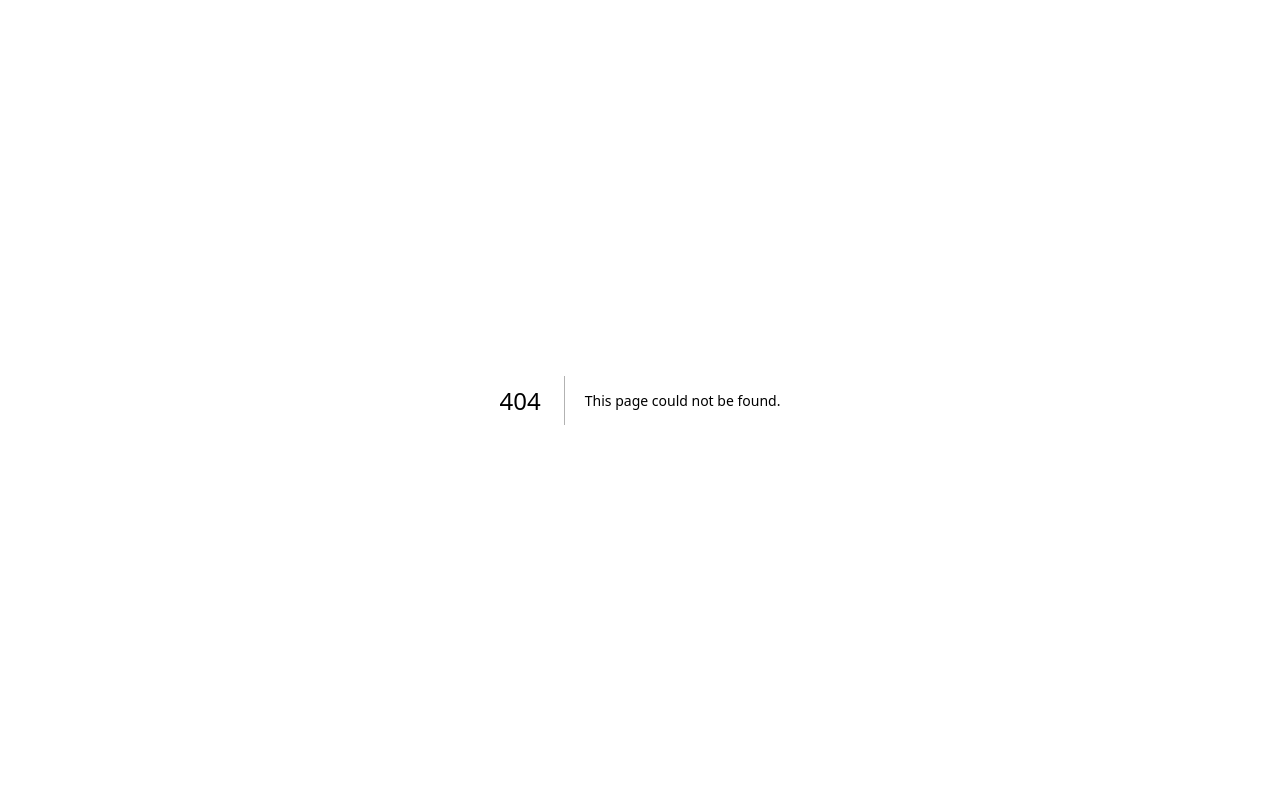
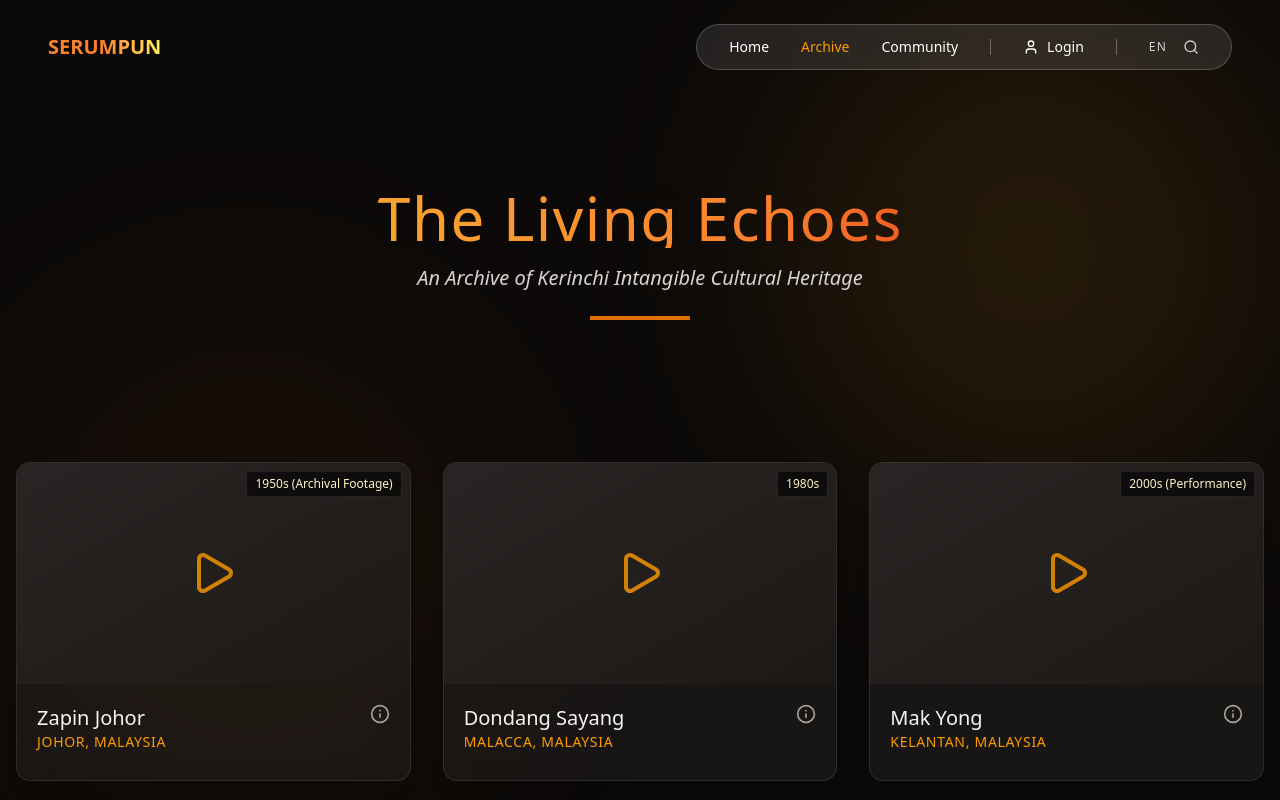
Before and after one commit to Heng-Yi-Kang/serumpun, a Next.js app: page /archive in a window 1280 px wide. Before the commit this address had no page. Shown: the top 800 px of the page. Built offline with nearby package versions, Linux system fonts and the light colour scheme; a web font is replaced by a local one.

Commit message:
added archieve page

```diff
--- /dev/null
+++ b/src/app/archive/page.tsx
@@ -0,0 +1,206 @@
+"use client";
+
+import { useState } from "react";
+import { motion, AnimatePresence } from "motion/react";
+import { Play, Info, X } from "lucide-react";
+import Nav from "@/components/Nav";
+import GradientText from "@/components/GradientText";
+
+// Mock Data
+const archiveItems = [
+  {
+    id: 1,
+    title: "Zapin Johor",
+    origin: "Johor, Malaysia",
+    year: "1950s (Archival Footage)",
+    style: "Traditional Dance",
+    description:
+      "A fast-paced traditional Malay dance believed to have originated from Arab missionaries. Zapin consists of leg movements where the dancers perform steps to the beat of the music.",
+    videoUrl: "#", // Placeholder
+  },
+  {
+    id: 2,
+    title: "Dondang Sayang",
+    origin: "Malacca, Malaysia",
+    year: "1980s",
+    style: "Music & Poetry",
+    description:
+      "A traditional Malay art form that combines elements of music, songs, and poetry. It is a form of love ballad influenced by Portuguese folk music.",
+    videoUrl: "#", // Placeholder
+  },
+  {
+    id: 3,
+    title: "Mak Yong",
+    origin: "Kelantan, Malaysia",
+    year: "2000s (Performance)",
+    style: "Dance Drama",
+    description:
+      "An ancient dance-drama form incorporating ritual elements, acting, vocal and instrumental music, and dance. It is performed mainly in Kelantan.",
+    videoUrl: "#", // Placeholder
+  },
+  {
+    id: 4,
+    title: "Joget",
+    origin: "Malacca, Malaysia",
+    year: "1960s",
+    style: "Social Dance",
+    description:
+      "A lively dance form enjoyed by the young and old. It is a social dance that is usually performed at cultural festivals and weddings.",
+    videoUrl: "#", // Placeholder
+  },
+  {
+    id: 5,
+    title: "Gamelan Melayu",
+    origin: "Pahang & Terengganu",
+    year: "1990s",
+    style: "Instrumental Ensemble",
+    description:
+      "The Malay Gamelan is a music ensemble featuring metallophones, xylophones, drums and gongs, traditionally performed in the royal courts.",
+    videoUrl: "#", // Placeholder
+  },
+  {
+    id: 6,
+    title: "Kuda Kepang",
+    origin: "Johor",
+    year: "1970s",
+    style: "Folk Dance",
+    description:
+      "A traditional Javanese horse dance brought to Malaya by immigrants. Dancers sit astride a flat horse made of woven bamboo and paint.",
+    videoUrl: "#", // Placeholder
+  },
+];
+
+export default function ArchivePage() {
+  return (
+    <main className="min-h-screen bg-stone-950 text-stone-100 pb-20 relative">
+      <Nav />
+      {/* Background Ambience */}
+      <div className="fixed top-0 right-0 w-[500px] h-[500px] bg-amber-500/10 rounded-full blur-[100px] pointer-events-none" />
+      <div className="fixed bottom-0 left-0 w-[500px] h-[500px] bg-amber-900/10 rounded-full blur-[100px] pointer-events-none" />
+
+      <HeroSection />
+
+      <section className="container mx-auto px-4 py-12 relative z-10">
+        <div className="grid grid-cols-1 md:grid-cols-2 lg:grid-cols-3 gap-8">
+          {archiveItems.map((item) => (
+            <VideoCard key={item.id} item={item} />
+          ))}
+        </div>
+      </section>
+    </main>
+  );
+}
+
+function HeroSection() {
+  return (
+    <section className="relative h-[40vh] flex flex-col items-center justify-center text-center overflow-hidden">
+      {/* <div className="absolute inset-0 bg-[url('/pattern.png')] opacity-10 mix-blend-overlay"></div> */}
+      <motion.div
+        initial={{ opacity: 0, y: 20 }}
+        animate={{ opacity: 1, y: 0 }}
+        transition={{ duration: 0.8, ease: "easeOut" }}
+        className="z-10 px-4"
+      >
+        <GradientText
+          colors={["#FAB12F", "#FA812F", "#DD0303"]}
+          animationSpeed={3}
+          showBorder={false}
+          className="text-4xl md:text-6xl font-serif mb-4 tracking-wide"
+        >
+          The Living Echoes
+        </GradientText>
+
+        <p className="text-lg md:text-xl font-light text-stone-300 max-w-2xl mx-auto italic">
+          An Archive of Kerinchi Intangible Cultural Heritage
+        </p>
+        <motion.div
+          initial={{ width: 0 }}
+          animate={{ width: "100px" }}
+          transition={{ delay: 0.5, duration: 0.8 }}
+          className="h-1 bg-amber-600 mx-auto mt-6"
+        />
+      </motion.div>
+    </section>
+  );
+}
+
+function VideoCard({ item }: { item: (typeof archiveItems)[0] }) {
+  const [isExpanded, setIsExpanded] = useState(false);
+
+  return (
+    <motion.div
+      layout
+      transition={{ layout: { duration: 0.3, type: "spring" } }}
+      onClick={() => setIsExpanded(!isExpanded)}
+      className={`bg-white/5 backdrop-blur-md rounded-xl shadow-lg hover:shadow-xl transition-all cursor-pointer overflow-hidden border border-white/10 ${
+        isExpanded
+          ? "col-span-1 md:col-span-2 row-span-2 bg-white/10"
+          : "hover:bg-white/10"
+      }`}
+    >
+      <motion.div layout className="relative aspect-video bg-stone-900 group">
+        {/* Placeholder for Video */}
+        <div className="absolute inset-0 flex items-center justify-center bg-gradient-to-br from-stone-800 to-stone-900 group-hover:from-stone-700 group-hover:to-stone-800 transition-colors">
+          <Play className="w-12 h-12 text-amber-500 opacity-80 group-hover:scale-110 transition-transform" />
+        </div>
+        <div className="absolute top-2 right-2 bg-black/60 text-amber-100 text-xs px-2 py-1 rounded backdrop-blur-sm border border-white/10">
+          {item.year}
+        </div>
+      </motion.div>
+
+      <motion.div layout className="p-5">
+        <motion.div layout className="flex justify-between items-start mb-2">
+          <div>
+            <motion.h3
+              layout="position"
+              className="text-xl font-serif text-stone-100 font-medium"
+            >
+              {item.title}
+            </motion.h3>
+            <motion.p
+              layout="position"
+              className="text-sm text-amber-500 font-medium uppercase tracking-wider"
+            >
+              {item.origin}
+            </motion.p>
+          </div>
+          <motion.div layout>
+            {isExpanded ? (
+              <X className="w-5 h-5 text-stone-400 hover:text-white" />
+            ) : (
+              <Info className="w-5 h-5 text-stone-400 hover:text-white" />
+            )}
+          </motion.div>
+        </motion.div>
+
+        <AnimatePresence>
+          {isExpanded && (
+            <motion.div
+              initial={{ opacity: 0 }}
+              animate={{ opacity: 1 }}
+              exit={{ opacity: 0 }}
+              className="mt-4 pt-4 border-t border-white/10"
+            >
+              <div className="flex items-center gap-2 mb-3">
+                <span className="px-2 py-1 bg-amber-500/20 text-amber-500 border border-amber-500/20 text-xs rounded-full font-medium">
+                  {item.style}
+                </span>
+              </div>
+              <p className="text-stone-300 leading-relaxed text-sm md:text-base">
+                {item.description}
+              </p>
+              <div className="mt-4 flex justify-end">
+                <button className="text-sm text-amber-500 font-semibold hover:text-amber-400 transition-colors flex items-center gap-1 group">
+                  Watch Full Recording{" "}
+                  <span className="group-hover:translate-x-1 transition-transform">
+                    &rarr;
+                  </span>
+                </button>
+              </div>
+            </motion.div>
+          )}
+        </AnimatePresence>
+      </motion.div>
+    </motion.div>
+  );
+}
--- a/src/app/page.tsx
+++ b/src/app/page.tsx
@@ -2,14 +2,14 @@ import Hero from "@/components/Hero";
 import Intro from "@/components/Intro";
 import ChatBot from "@/components/ChatBot";
 import StoriesCarousel from "@/components/StoriesCarousel";
-import Timeline from "@/components/Timeline"; // 1. Import it
+import Timeline from "@/components/Timeline";
 
 export default function Home() {
   return (
     <main className="min-h-screen bg-stone-900 text-white">
       <Hero />
       <Intro />
-      <Timeline /> {/* 2. Add it here */}
+      <Timeline />
       <ChatBot />
       <StoriesCarousel />
     </main>
--- a/src/components/Nav.tsx
+++ b/src/components/Nav.tsx
@@ -5,6 +5,7 @@ import { useState } from "react";
 import { usePathname } from "next/navigation";
 import { motion, AnimatePresence } from "framer-motion";
 import { useAuth } from "../context/AuthContext";
+import GradientText from "./GradientText";
 
 export default function Nav() {
   const [isOpen, setIsOpen] = useState(false);
@@ -25,14 +26,24 @@ export default function Nav() {
   return (
     <nav className="relative z-50 flex items-center justify-between px-6 py-6 md:px-12 text-white">
       <div className="flex items-center gap-2">
-        <Globe className="h-8 w-8" />
-        <span className="text-xl font-bold tracking-wider">SERUMPUN</span>
+        <p
+          className="
+            text-xl font-bold
+            bg-gradient-to-r from-[#FA812F] via-[#FA812F] to-[#FFEF5F]
+            bg-clip-text text-transparent
+            "
+        >
+          SERUMPUN
+        </p>
       </div>
 
       {/* Desktop Menu */}
       <div className="hidden md:flex items-center gap-8 bg-white/10 backdrop-blur-md px-8 py-3 rounded-full border border-white/20">
         <Link href="/" className={getLinkClasses("/")}>
           Home
+        </Link>
+        <Link href="/archive" className={getLinkClasses("/archive")}>
+          Archive
         </Link>
         {/* <Link
           href="/#intro"
```
